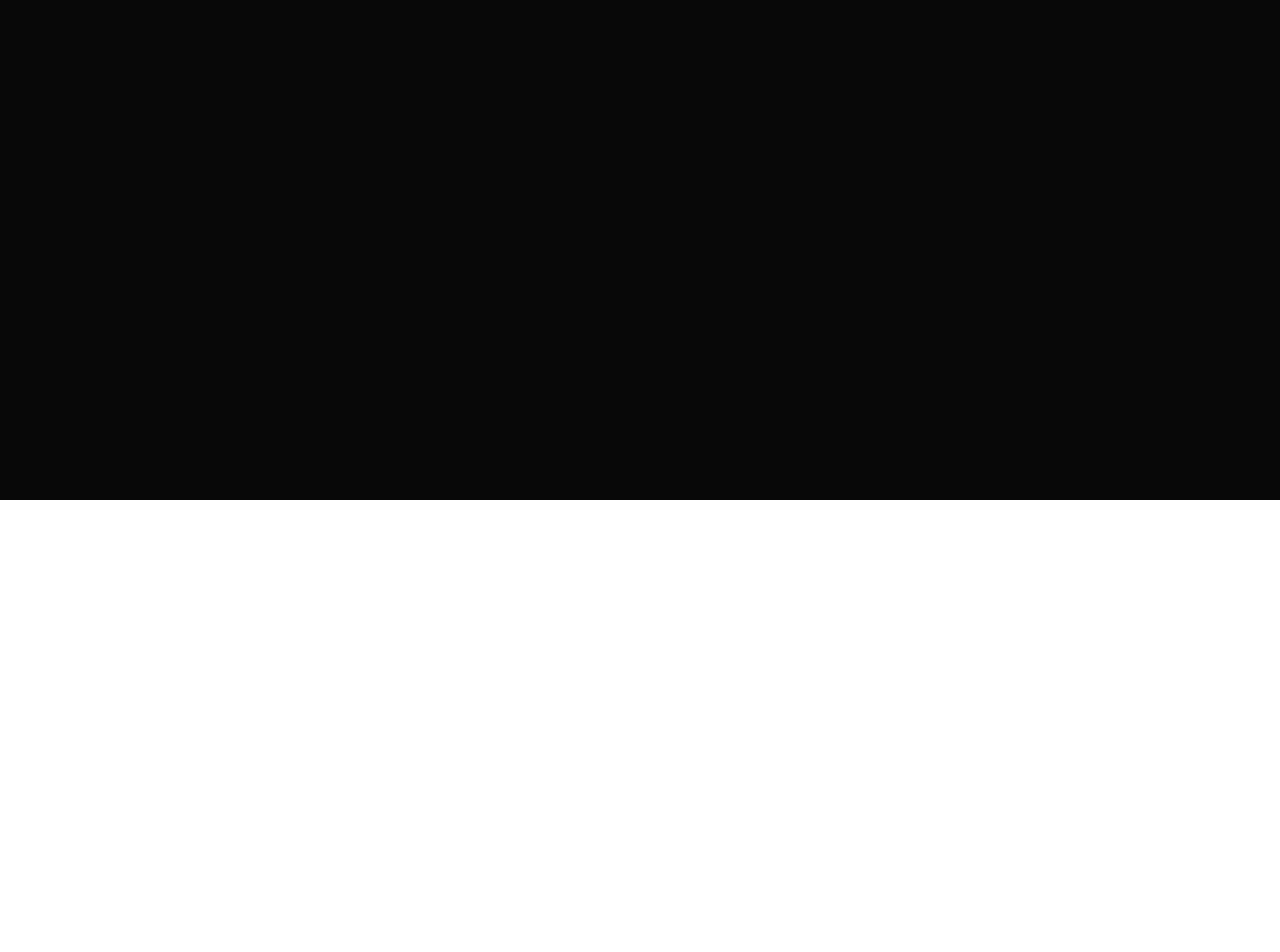
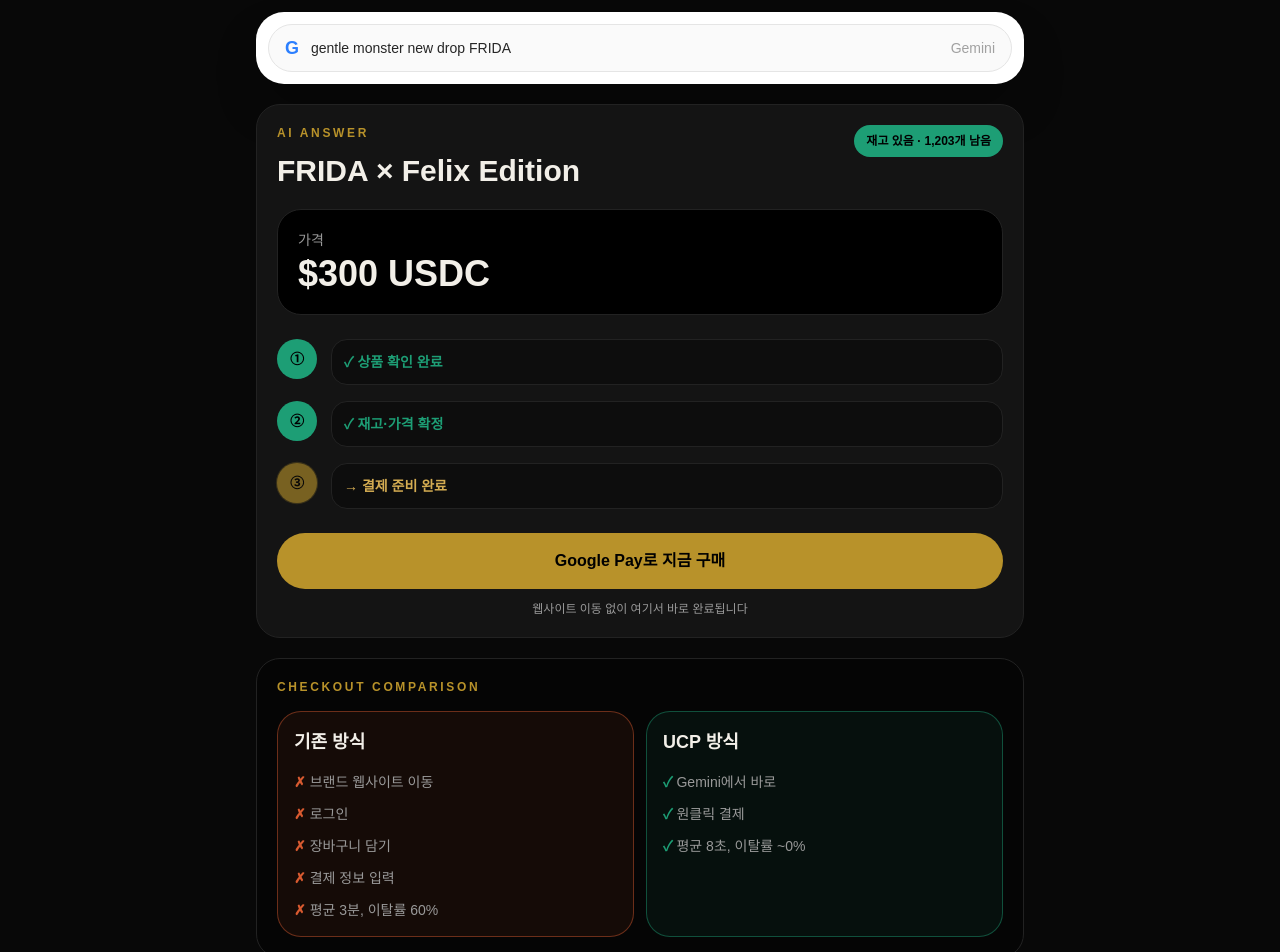
Before and after one commit to lemonkimdev/demo_gm, a Next.js app: page /iic/checkout in a window 1280 px wide. Shown: the part 300-1252 px from the top of the page. Before the commit the page ends 800 px from the top, so only its background shows below. Built offline with nearby package versions, Linux system fonts and the light colour scheme.

Commit message:
Implement IIC UCP checkout

```diff
--- a/src/iic-pages/iic/Checkout.jsx
+++ b/src/iic-pages/iic/Checkout.jsx
@@ -1,3 +1,244 @@
+"use client";
+
+import Link from "next/link";
+import { useState } from "react";
+
+const legacySteps = [
+  "브랜드 웹사이트 이동",
+  "로그인",
+  "장바구니 담기",
+  "결제 정보 입력",
+  "평균 3분, 이탈률 60%",
+];
+
+const ucpSteps = ["Gemini에서 바로", "원클릭 결제", "평균 8초, 이탈률 ~0%"];
+
 export default function Checkout() {
-  return <div style={{ color: "#F2EFE8" }}>Checkout</div>;
+  const [purchasing, setPurchasing] = useState(false);
+  const [complete, setComplete] = useState(false);
+  const [minting, setMinting] = useState(false);
+  const [nftIssued, setNftIssued] = useState(false);
+
+  function buyNow() {
+    setPurchasing(true);
+    window.setTimeout(() => {
+      setPurchasing(false);
+      setComplete(true);
+      setMinting(true);
+
+      window.setTimeout(() => {
+        setMinting(false);
+        setNftIssued(true);
+      }, 1600);
+    }, 1500);
+  }
+
+  return (
+    <div className="mx-auto w-full max-w-3xl text-[var(--iic-text)]">
+      <style jsx>{`
+        @keyframes iic-ready-blink {
+          0%,
+          100% {
+            opacity: 0.55;
+            box-shadow: 0 0 0 0 rgba(184, 146, 42, 0.42);
+          }
+          50% {
+            opacity: 1;
+            box-shadow: 0 0 0 8px rgba(184, 146, 42, 0);
+          }
+        }
+
+        @keyframes iic-check-pop {
+          0% {
+            transform: scale(0.55);
+            opacity: 0;
+          }
+          65% {
+            transform: scale(1.08);
+            opacity: 1;
+          }
+          100% {
+            transform: scale(1);
+            opacity: 1;
+          }
+        }
+      `}</style>
+
+      <section className="space-y-5">
+        <div className="rounded-3xl border border-[var(--iic-border)] bg-[var(--iic-card)] p-5">
+          <p className="text-xs font-bold uppercase tracking-[0.22em] text-[var(--iic-gold)]">
+            UCP Checkout Simulation
+          </p>
+          <h1 className="mt-3 text-4xl font-black leading-tight tracking-tight">
+            검색 결과에서
+            <br />
+            바로 구매 완료
+          </h1>
+          <p className="mt-3 text-sm leading-6 text-[var(--iic-text-muted)]">
+            Gemini에서 상품을 찾고, 웹사이트 이동 없이 재고 확인과 결제, NFT 발행까지 이어지는 흐름입니다.
+          </p>
+        </div>
+
+        <div className="rounded-[28px] bg-white p-3 text-black shadow-2xl shadow-black/40">
+          <div className="flex min-h-12 items-center gap-3 rounded-full border border-neutral-200 bg-neutral-50 px-4">
+            <span className="text-lg font-black text-blue-500">G</span>
+            <input
+              value="gentle monster new drop FRIDA"
+              readOnly
+              aria-label="Gemini search display"
+              className="w-full bg-transparent text-sm font-medium text-neutral-800 outline-none"
+            />
+            <span className="text-sm text-neutral-400">Gemini</span>
+          </div>
+        </div>
+
+        {!complete ? (
+          <div className="rounded-3xl border border-[var(--iic-border)] bg-[var(--iic-card)] p-5">
+            <div className="flex items-start justify-between gap-4">
+              <div>
+                <p className="text-xs font-bold uppercase tracking-[0.22em] text-[var(--iic-gold)]">
+                  AI Answer
+                </p>
+                <h2 className="mt-3 text-3xl font-black">FRIDA × Felix Edition</h2>
+              </div>
+              <span className="rounded-full bg-[#1D9E75] px-3 py-2 text-xs font-black text-black">
+                재고 있음 · 1,203개 남음
+              </span>
+            </div>
+
+            <div className="mt-5 rounded-3xl border border-[var(--iic-border)] bg-black p-5">
+              <p className="text-sm text-[var(--iic-text-muted)]">가격</p>
+              <p className="mt-1 text-4xl font-black">$300 USDC</p>
+            </div>
+
+            <div className="mt-6 space-y-4">
+              {[
+                ["①", "✓ 상품 확인 완료", "done"],
+                ["②", "✓ 재고·가격 확정", "done"],
+                ["③", "→ 결제 준비 완료", "ready"],
+              ].map(([number, label, status]) => (
+                <div key={label} className="grid grid-cols-[42px_1fr] gap-3">
+                  <div
+                    className={`flex h-10 w-10 items-center justify-center rounded-full text-sm font-black ${
+                      status === "done"
+                        ? "bg-[#1D9E75] text-black"
+                        : "bg-[var(--iic-gold)] text-black"
+                    }`}
+                    style={status === "ready" ? { animation: "iic-ready-blink 1.15s ease-in-out infinite" } : undefined}
+                  >
+                    {number}
+                  </div>
+                  <div className="rounded-2xl border border-[var(--iic-border)] bg-black/35 p-3">
+                    <p
+                      className={`text-sm font-black ${
+                        status === "done" ? "text-[#1D9E75]" : "text-[var(--iic-gold-light)]"
+                      }`}
+                    >
+                      {label}
+                    </p>
+                  </div>
+                </div>
+              ))}
+            </div>
+
+            <button
+              type="button"
+              onClick={buyNow}
+              disabled={purchasing}
+              className="mt-6 flex min-h-14 w-full items-center justify-center rounded-full bg-[var(--iic-gold)] px-5 py-4 text-base font-black text-black transition hover:bg-[var(--iic-gold-light)] active:scale-95 disabled:opacity-70"
+            >
+              {purchasing ? (
+                <span className="h-5 w-5 animate-spin rounded-full border-2 border-black/20 border-t-black" />
+              ) : (
+                "Google Pay로 지금 구매"
+              )}
+            </button>
+            <p className="mt-3 text-center text-xs text-[var(--iic-text-muted)]">
+              웹사이트 이동 없이 여기서 바로 완료됩니다
+            </p>
+          </div>
+        ) : (
+          <div className="rounded-3xl border border-[rgba(29,158,117,0.45)] bg-[var(--iic-card)] p-5 text-center">
+            <div
+              className="mx-auto flex h-20 w-20 items-center justify-center rounded-full bg-[#1D9E75] text-4xl font-black text-black"
+              style={{ animation: "iic-check-pop 0.48s ease-out both" }}
+            >
+              ✓
+            </div>
+            <h2 className="mt-5 text-3xl font-black">구매 완료 ✓</h2>
+
+            <div className="mt-5 rounded-3xl border border-[var(--iic-border)] bg-black/45 p-5 text-left">
+              <p className="text-xs font-bold uppercase tracking-[0.22em] text-[var(--iic-gold)]">
+                Receipt
+              </p>
+              <div className="mt-4 grid gap-3 text-sm">
+                {[
+                  ["상품", "FRIDA × Felix Edition"],
+                  ["결제", "$300 USDC"],
+                  ["트랜잭션 해시", "0x9f21...a8c4"],
+                  ["시간", "방금 전"],
+                ].map(([label, value]) => (
+                  <div
+                    key={label}
+                    className="flex items-center justify-between gap-4 rounded-2xl border border-[var(--iic-border)] bg-[var(--iic-card)] p-3"
+                  >
+                    <span className="text-[var(--iic-text-muted)]">{label}</span>
+                    <span className="text-right font-black">{value}</span>
+                  </div>
+                ))}
+              </div>
+            </div>
+
+            <div className="mt-5 rounded-2xl border border-[var(--iic-border)] bg-black/35 p-4">
+              {minting ? (
+                <div className="flex items-center justify-center gap-3 text-sm font-black text-[var(--iic-text)]">
+                  <span className="h-5 w-5 animate-spin rounded-full border-2 border-[var(--iic-gold)]/30 border-t-[var(--iic-gold)]" />
+                  NFT #2341 지갑에 발행 중...
+                </div>
+              ) : (
+                <p className="text-sm font-black text-[#1D9E75]">
+                  {nftIssued ? "NFT #2341 발행 완료 ✓" : "NFT #2341 지갑에 발행 중..."}
+                </p>
+              )}
+            </div>
+
+            <Link
+              href="/iic/drop"
+              className="mt-5 flex min-h-12 w-full items-center justify-center rounded-full bg-[var(--iic-gold)] px-5 py-3 text-sm font-black text-black transition hover:bg-[var(--iic-gold-light)] active:scale-95"
+            >
+              내 NFT 확인 →
+            </Link>
+          </div>
+        )}
+
+        <div className="rounded-3xl border border-[var(--iic-border)] bg-black/35 p-5">
+          <p className="text-xs font-bold uppercase tracking-[0.22em] text-[var(--iic-gold)]">
+            Checkout Comparison
+          </p>
+          <div className="mt-4 grid grid-cols-2 gap-3">
+            <div className="rounded-3xl border border-[rgba(216,90,48,0.45)] bg-[rgba(216,90,48,0.08)] p-4">
+              <h3 className="text-lg font-black">기존 방식</h3>
+              <div className="mt-4 space-y-3">
+                {legacySteps.map((item) => (
+                  <p key={item} className="text-sm leading-5 text-[var(--iic-text-muted)]">
+                    <span className="font-black text-[#D85A30]">✗</span> {item}
+                  </p>
+                ))}
+              </div>
+            </div>
+            <div className="rounded-3xl border border-[rgba(29,158,117,0.45)] bg-[rgba(29,158,117,0.08)] p-4">
+              <h3 className="text-lg font-black">UCP 방식</h3>
+              <div className="mt-4 space-y-3">
+                {ucpSteps.map((item) => (
+                  <p key={item} className="text-sm leading-5 text-[var(--iic-text-muted)]">
+                    <span className="font-black text-[#1D9E75]">✓</span> {item}
+                  </p>
+                ))}
+              </div>
+            </div>
+          </div>
+        </div>
+      </section>
+    </div>
+  );
 }
```
